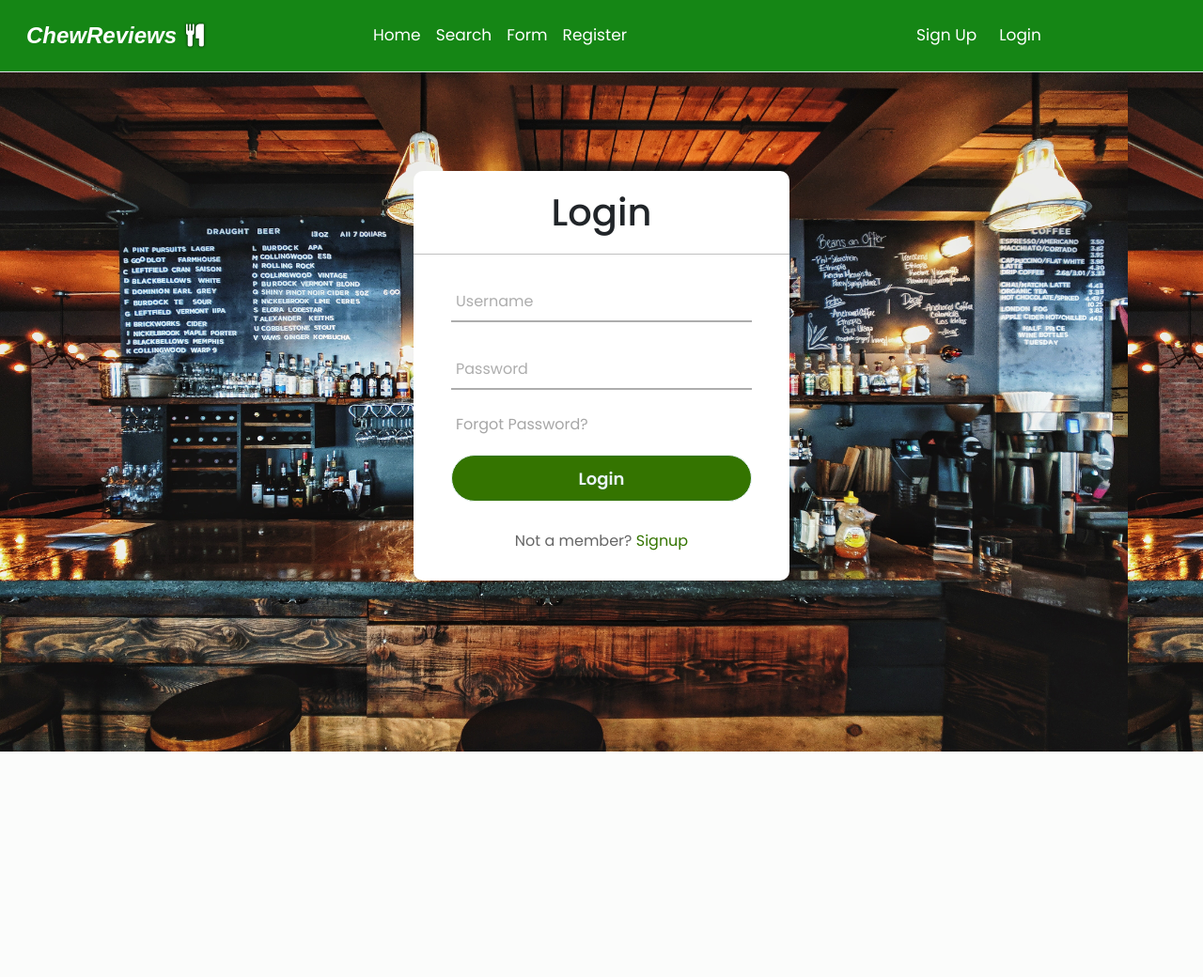
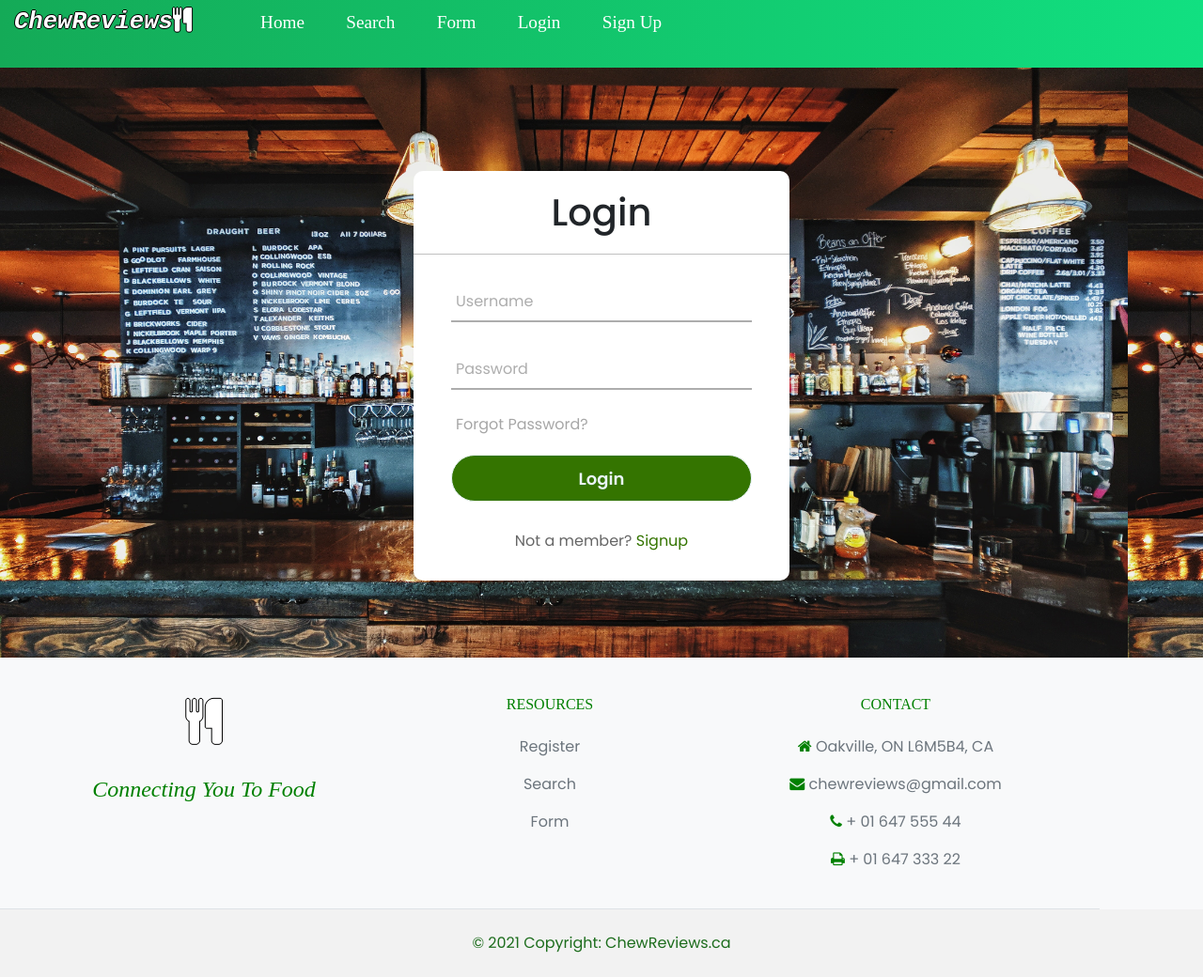
Before and after one commit to MohamedAly8/4WW3, a PHP site: page /login.html in a window 1280 px wide. Shown: the whole page at 94% size. Before the commit the page ends 800 px from the top, so only its background shows below. Run offline with PHP 8.4, Linux system fonts and the light colour scheme.

Commit message:
added navbar and footer to login page

```diff
--- a/login.html
+++ b/login.html
@@ -16,42 +16,40 @@
 <body>
 
             <!-- Navigation Bar -->
-            <body data-spy="scroll" data-target=".navbar" data-offset="50"></body>
-            <div class="mynav">
-                <nav class="navbar sticky-top navbar-expand-lg navbar-light bg-light border-bottom">
-                    <!-- Name of Website with Logo -->
-                    <a class="navbar-brand" href="index.html">ChewReviews<i style="margin-left: 10px;"class="fa fa-cutlery" aria-hidden="true"></i></a>
-                   <!-- <a class="navbar-left"><img src="resources/icon.png" width="30" height="40"></a>  -->
-                    <!-- <button class="navbar-toggler" type="button" data-toggle="collapse" data-target="#navbarSupportedContent" aria-controls="navbarSupportedContent" aria-expanded="false" aria-label="Toggle navigation">
-                      <span class="navbar-toggler-icon"></span>
-                    </button> -->
-                    <div class="collapse navbar-collapse" id="navbarSupportedContent">
-                      <ul class="navbar-nav mr-auto">
-                          <!-- Active links to the different pages on the website -->
-                        <li class="nav-item active">
-                          <a class="nav-link" href="index.html">Home <span class="sr-only">(current)</span></a>
-                        </li>
-                        <li class="nav-item active">
-                          <a class="nav-link" href="index.html">Search</a>
-                        </li>
-                          <li class="nav-item active">
-                            <a class="nav-link" href="index.html">Form</a>
-                          </li>
-                          <li class="nav-item active">
-                            <a class="nav-link" href="index.html">Register</a>
-                          </li>
-                      </ul>
-                      <!-- Search Form -->
+            <header class="header">
+              <div class="container">
+                <div class="row align-items-center justify-content-between">
+                  <div class="logo">
+                    <a class="navbar-brand" href="index.html">ChewReviews<i style="margin-right: 2px;" class="fa fa-cutlery"
+                        aria-hidden="true"></i></a>
 
-                      <ul class="nav navbar-nav navbar-right">
-                        <li><a href="#"><span class="glyphicon glyphicon-user"></span> Sign Up</a></li>
-                        <li><a href="#"><span class="glyphicon glyphicon-log-in"></span> Login</a></li>
+                  <input type="checkbox" id="nav-check">
+                  <label for="nav-check" class="nav-toggler">
+                    <span></span>
+                  </label>
+
+                  <nav class="nav">
+
+                    <ul>
+
+                      <li><a div id = "labels" href="index.html">Home</a></li>
+                      <li><a div id = "labels" href="index.html">Search</a></li>
+                      <li><a div id = "labels" href="index.html">Form</a></li>
+                      <li><a div id = "login" href="login.html">Login</a></li>
+                      <li><a div id = "login" href="index.html">Sign Up</a></li>
+
                     </ul>
-                    </div>
-                  </nav>
-            </div>
 
 
+
+
+
+                  </nav>
+                </div>
+              </div>
+            </header>
+
+  <section>
     <div class="center">
         <h1>Login</h1>
         <form method="post">
@@ -72,6 +70,90 @@
           </div>
         </form>
       </div>
+    </section>
+
+
+
+      <div class="myfooter">
+        <!-- Currently working on this -->
+        <!-- Footer -->
+        <footer class="text-center text-lg-start bg-light text-muted">
+
+
+          <!-- Section: Links  -->
+          <section class="">
+            <div class="container text-center text-md-start p-4 border-bottom">
+              <!-- Grid row -->
+              <div class="row mt-3">
+                <!-- Grid column -->
+                <div class="col-md-3 col-lg-4 col-xl-3 mx-auto mb-4">
+                  <!-- Content -->
+                  <h6 class="text-uppercase fw-bold mb-4">
+                    <div id="icon">
+                      <i class="fa fa-cutlery"></i></a>
+                    </div>
+                  </h6>
+                  <p>
+                  <div id="slogan">
+                    Connecting You To Food
+                  </div>
+
+                  </p>
+                </div>
+                <!-- Grid column -->
+
+                <!-- Grid column -->
+                <div class="col-md-2 col-lg-2 col-xl-2 mx-auto mb-4">
+                  <!-- Links -->
+                  <h6 class="text-uppercase fw-bold mb-4">
+                    Resources
+                  </h6>
+                  <p>
+                    <a href="#!" class="text-reset">Register</a>
+                  </p>
+                  <p>
+                    <a href="#!" class="text-reset">Search</a>
+                  </p>
+                  <p>
+                    <a href="#!" class="text-reset">Form</a>
+                  </p>
+                </div>
+                <!-- Grid column -->
+
+
+                <!-- Grid column -->
+                <div class="col-md-4 col-lg-3 col-xl-3 mx-auto mb-md-0 mb-4">
+                  <!-- Links -->
+                  <h6 class="text-uppercase fw-bold mb-4">
+                    Contact
+                  </h6>
+                  <p><i class="fa fa-home me-3"></i> Oakville, ON L6M5B4, CA</p>
+                  <p>
+                    <i class="fa fa-envelope me-3"></i>
+                    chewreviews@gmail.com
+                  </p>
+                  <p><i class="fa fa-phone me-3"></i> + 01 647 555 44</p>
+                  <p><i class="fa fa-print me-3"></i> + 01 647 333 22</p>
+                </div>
+                <!-- Grid column -->
+              </div>
+              <!-- Grid row -->
+            </div>
+          </section>
+          <!-- Section: Links  -->
+
+          <!-- Copyright -->
+          <div id="footer-content">
+            <div class="text-center p-4" style="background-color: rgba(0, 0, 0, 0.05);">
+              © 2021 Copyright:
+              <a class="text-reset fw-bold" href="index.html">ChewReviews.ca</a>
+            </div>
+          </div>
+          <!-- Copyright -->
+        </footer>
+        <!-- Footer -->
+      </div>
+
 
 
 
--- a/resources/css/login.css
+++ b/resources/css/login.css
@@ -11,9 +11,9 @@ body{
   background: url("/resources/patrick-tomasso-GXXYkSwndP4-unsplash.jpg");
   background-size: 1200px;
   height: 100vh;
-  overflow: hidden;
 }
 .center{
+  z-index: 0;
   position: absolute;
   top: 50%;
   left: 50%;
@@ -114,36 +114,203 @@ input[type="submit"]:hover{
 }
 
 
-.mynav {
-    background-color: #158615;
-    position: relative;
-    box-sizing: border-box;
-    margin: 0;
-    border: 0;
+:root{
+  --color-1: green;
 }
 
-footer {
-background: #065306;
+*{
+
+    box-sizing: border-box;
+    margin:0;
+    padding:0;
+    z-index: 9999;
+}
+
+a{
+    text-decoration: none;
+}
+ul{
+    list-style: none;
+}
+.container{
+    max-width: 1170px;
+    margin: 0;
+
+}
+.row{
+    display: flex;
+    flex-wrap: wrap;
+}
+.align-items-center{
+    align-items: left;
+}
+.justify-content-between{
+    justify-content: space-between;
+}
+/*header*/
+.header{
+
+    background-image: linear-gradient(to right, #14aa57,#11e081);
+
+    position: fixed;
+    top: 0; /* Position the navbar at the top of the page */
+    width: 100%; /* Full width */
+}
+.header .logo,
+.header .nav{
+
+    padding:0 15px;
+}
+.header .logo a{
+
+  float: left;
+  color: white;
+  font-weight: bolder;
+  font-size: 1.6em;
+  font-style: italic;
+  font-family: 'Courier New', Courier, monospace;
+  text-shadow: -1px 0 #000, 0 1px #000, 1px 0 #000, 0 -1px #000;
+
+}
+
+.header .logo a:hover{
+  color: black ;
+  text-shadow: -1px 0 rgb(255, 255, 255), 0 1px rgb(248, 246, 246), 1px 0 rgb(248, 245, 245), 0 -1px rgb(240, 239, 239);
+
+}
+
+.header .nav ul li{
+
+    display: inline-block;
+    margin-left: 40px;
+}
+
+
+#login, #labels {
+  display: inline;
+  font-size: 16px !important;
+  font-weight:normal !important;
+  font-style: normal !important;
+  padding:10px 0;
+  color: white;
+  font-family: serif !important;
+  font-size: 1.2em !important;
+  text-transform: capitalize !important;
+  transition: all 0.5s ease !important;
+  text-shadow: none !important;
+}
+
+
+#labels:hover, #login:hover {
+    color: #ffffff !important;
+    text-decoration: underline;
+    font-style: italic !important;
+}
+
+
+
+.header #nav-check{
+
+    position: absolute;
+    opacity:0;
+    pointer-events: none;
+}
+.nav-toggler{
+    height: 34px;
+    width: 44px;
+    background-color: #ffffff;
+    border-radius: 4px;
+    cursor: pointer;
+    display: none;
+    align-items: center;
+    justify-content: center;
+    margin-right: 15px;
+}
+.nav-toggler span{
+    display: block;
+    height: 2px;
+    width: 20px;
+    background-color: var(--color-1);
+    position: relative;
+}
+.nav-toggler span::before,
+.nav-toggler span::after{
+   content: '';
+   position: absolute;
+   width: 100%;
+   height: 100%;
+   background-color: var(--color-1);
+   left:0;
+}
+.nav-toggler span::before{
+    top: -6px;
+}
+.nav-toggler span::after{
+    top: 6px;
+}
+@media(max-width: 991px){
+    .nav-toggler{
+        display: flex;
+    }
+    .header .nav{
+        position: absolute;
+        left:0;
+        top:100%;
+        width: 100%;
+        background-color: var(--color-1);
+        border-top: 1px solid rgba(255,255,255,0.2);
+        opacity:0;
+        visibility: hidden;
+    }
+    .header .nav ul li{
+        display: block;
+        margin:0;
+    }
+    .header #nav-check:checked ~ .nav{
+       opacity: 1;
+       visibility: visible;
+    }
+    .header #nav-check:focus ~ .nav-toggler{
+        box-shadow: 0 0 15px #000000;
+    }
+    .header #nav-check:checked ~ .nav-toggler span{
+        background-color: transparent;
+    }
+    .header #nav-check:checked ~ .nav-toggler span::before{
+        top:0;
+        transform: rotate(45deg);
+    }
+    .header #nav-check:checked ~ .nav-toggler span::after{
+        top:0;
+        transform: rotate(-45deg);
+    }
+}
+
+
+
+.myfooter {
+margin-top: auto;
+position:absolute;
+bottom: 0 !important;
+width: 100%;
+height: 100px;
 
 }
 
 .fa-cutlery {
 color: white;
-text-shadow: 0 0 3px #000;
+text-shadow: -1px 0 #000, 0 1px #000, 1px 0 #000, 0 -1px #000;
 }
 
 #icon {
 font-size: 3em;
 }
 
-.fa-cutlery:hover {
-color: green;
-transition-duration: 0.2s;
-}
-
 footer h6{
-color: green;
-}
+  color: green;
+  font-family: serif;
+  font-weight: normal !important;
+  }
 
 footer i {
 color: green;
@@ -160,42 +327,3 @@ font-style: italic;
 font-family:serif;
 font-size: 1.5em;
 }
-
-#footer-top {
-color: yellow
-}
-
-.navbar {
-background-color: transparent !important;
-margin-bottom: 0;
-}
-
-.navbar a {
-float: left;
-text-align: center;
-padding: 12px;
-color: white;
-text-decoration: none;
-font-size: 17px;
-}
-
-.navbar .nav-item a:hover {
-font-style: italic;
-font-family: Verdana, Geneva, Tahoma, sans-serif;
-}
-
-.navbar .navbar-brand {
-color: white;
-font-weight: bolder;
-font-size: 1.5em;
-font-style: italic;
-font-family:fantasy;
-}
-
-.navbar .navbar-nav {
-margin: 0 auto;
-}
-
-.navbar .nav-item a{
-color: white !important;
-}
```
Also changed, not shown: index.html (+6 -5 lines), resources/css/index.css (+11 -2 lines).
